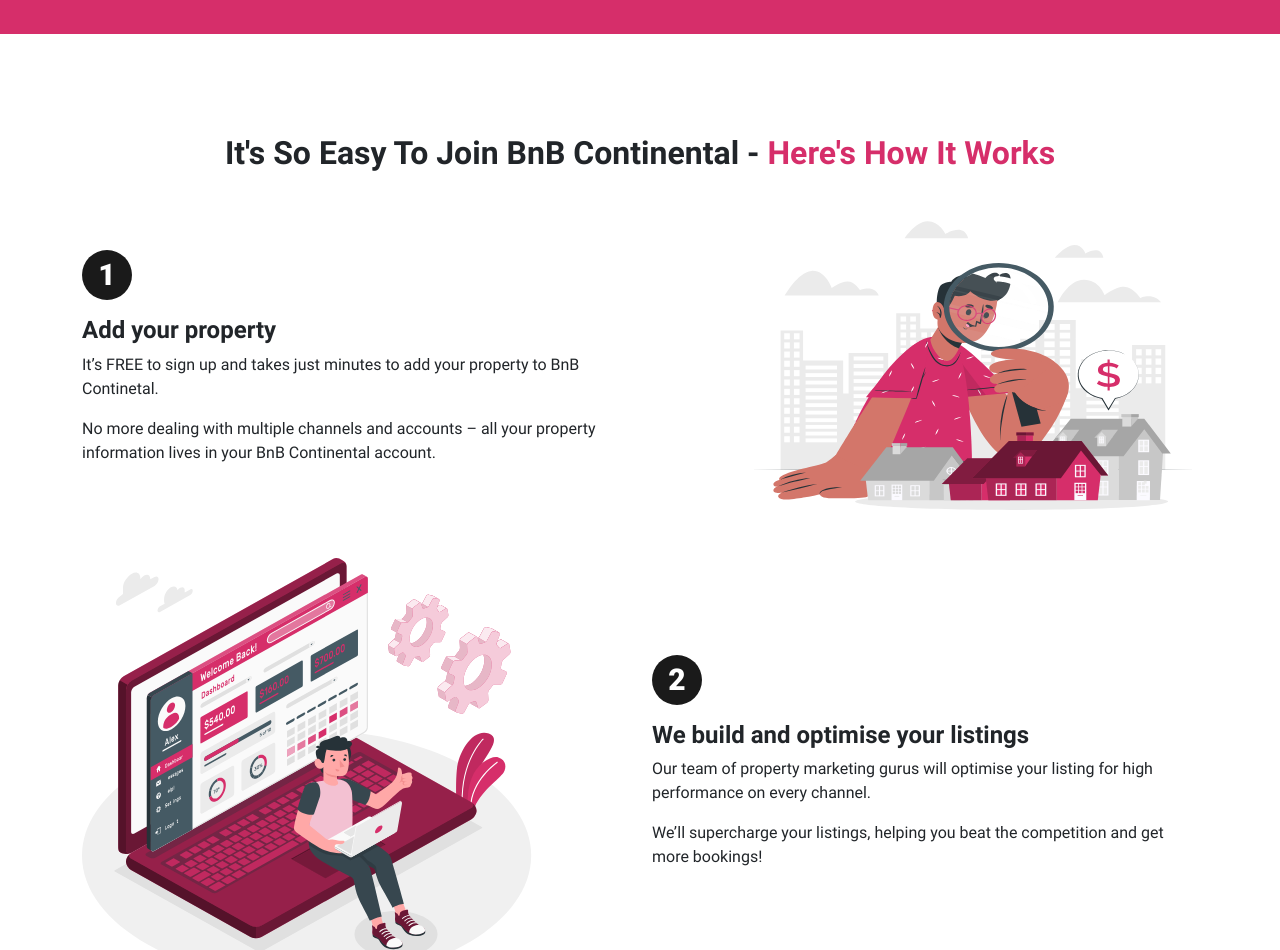
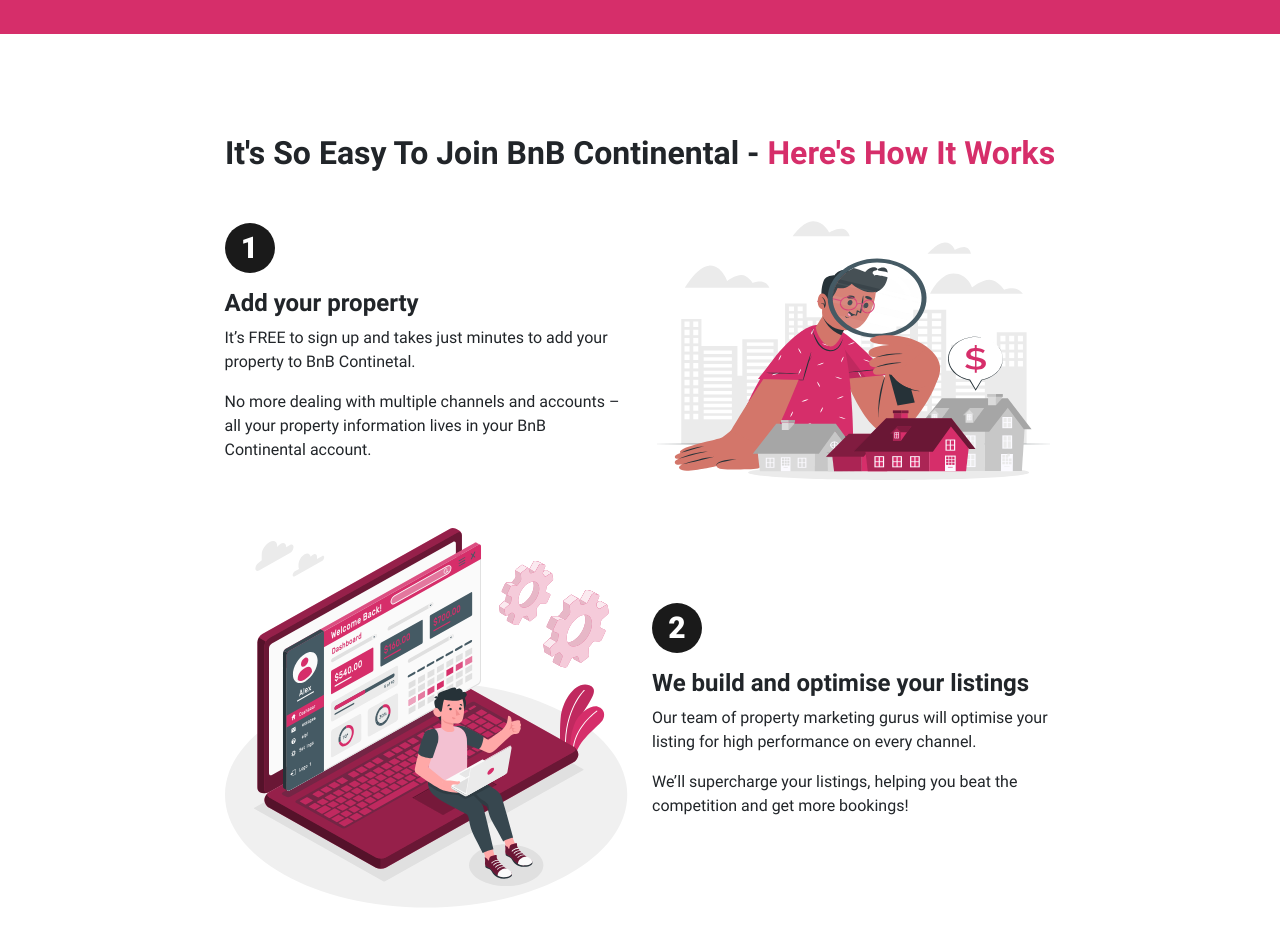
Before and after one commit to rjbtechconsult/bnb, a plain HTML site: page index.html in a window 1280 px wide. Shown: the part 2440-3390 px from the top of the page. Drawn offline with nearby package versions, Linux system fonts and the light colour scheme; a script that the page names is missing.

Commit message:
compress steps

```diff
--- a/assets/scss/style.scss
+++ b/assets/scss/style.scss
@@ -177,7 +177,7 @@ section{
         width: 100%;
 
         @media(min-width: 769px){
-            width: 450px;
+            width: 100%;//450px;
         }
     }
 }
--- a/index.html
+++ b/index.html
@@ -337,6 +337,9 @@
     <!-- Section four -->
     <section class="section-4">
         <div class="container">
+            <div class="row justify-content-around">
+                <div class="col-lg-9">
+
                     <h2 class="font-bold text-capitalize text-center" data-aos="fade-up" data-aos-duration="1000">
                         <span>It's so easy to join BnB Continental - </span>
                         <span class="text-primary">here's how it works</span>
@@ -445,6 +448,9 @@
 
                         </div>
 
+                    </div>
+
+                </div>
             </div>
         </div>
     </section>
```
Also changed, not shown: assets/scss/style.css, 1 other file. Lines whose indentation alone changed are shown as unchanged.
